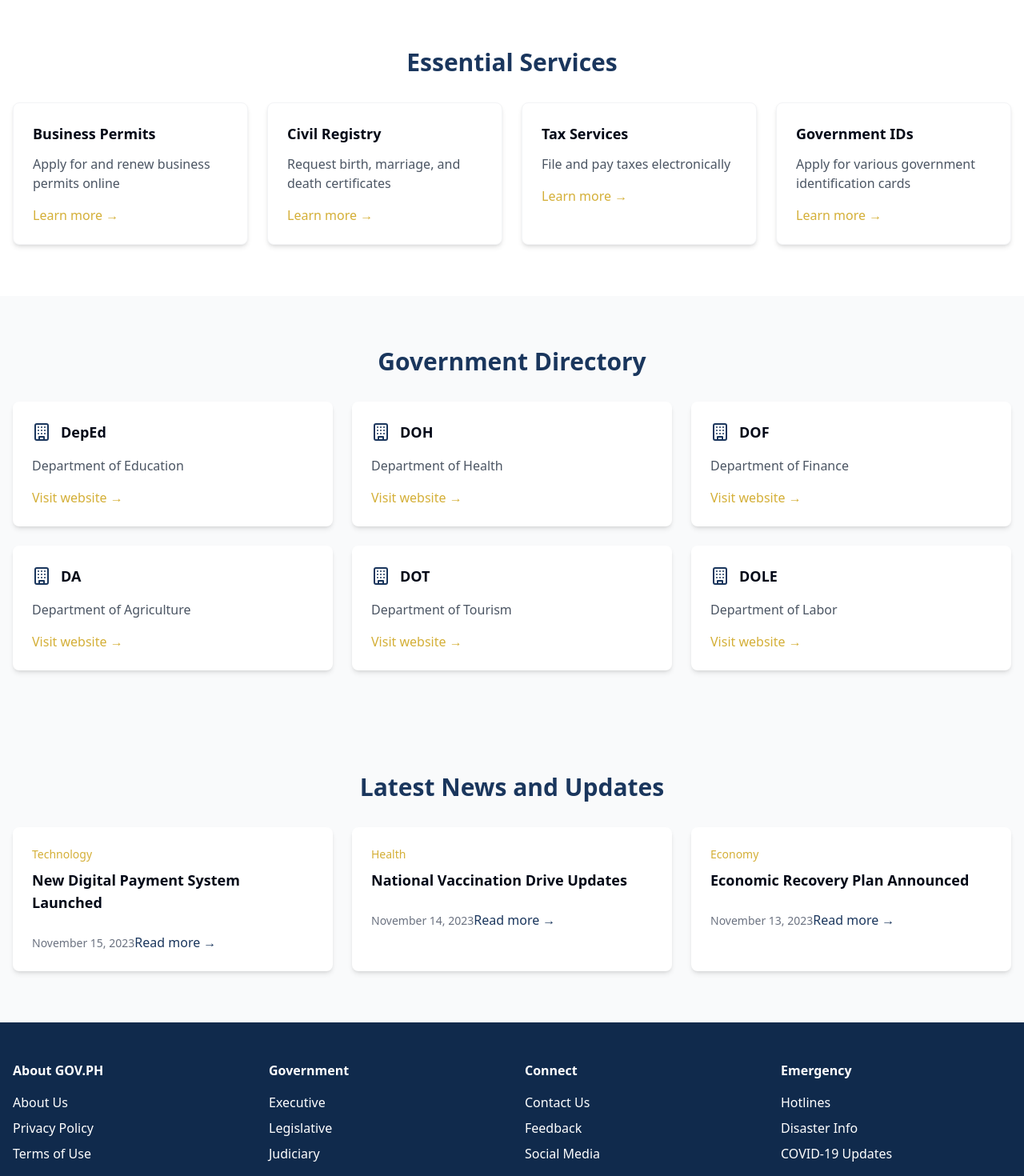
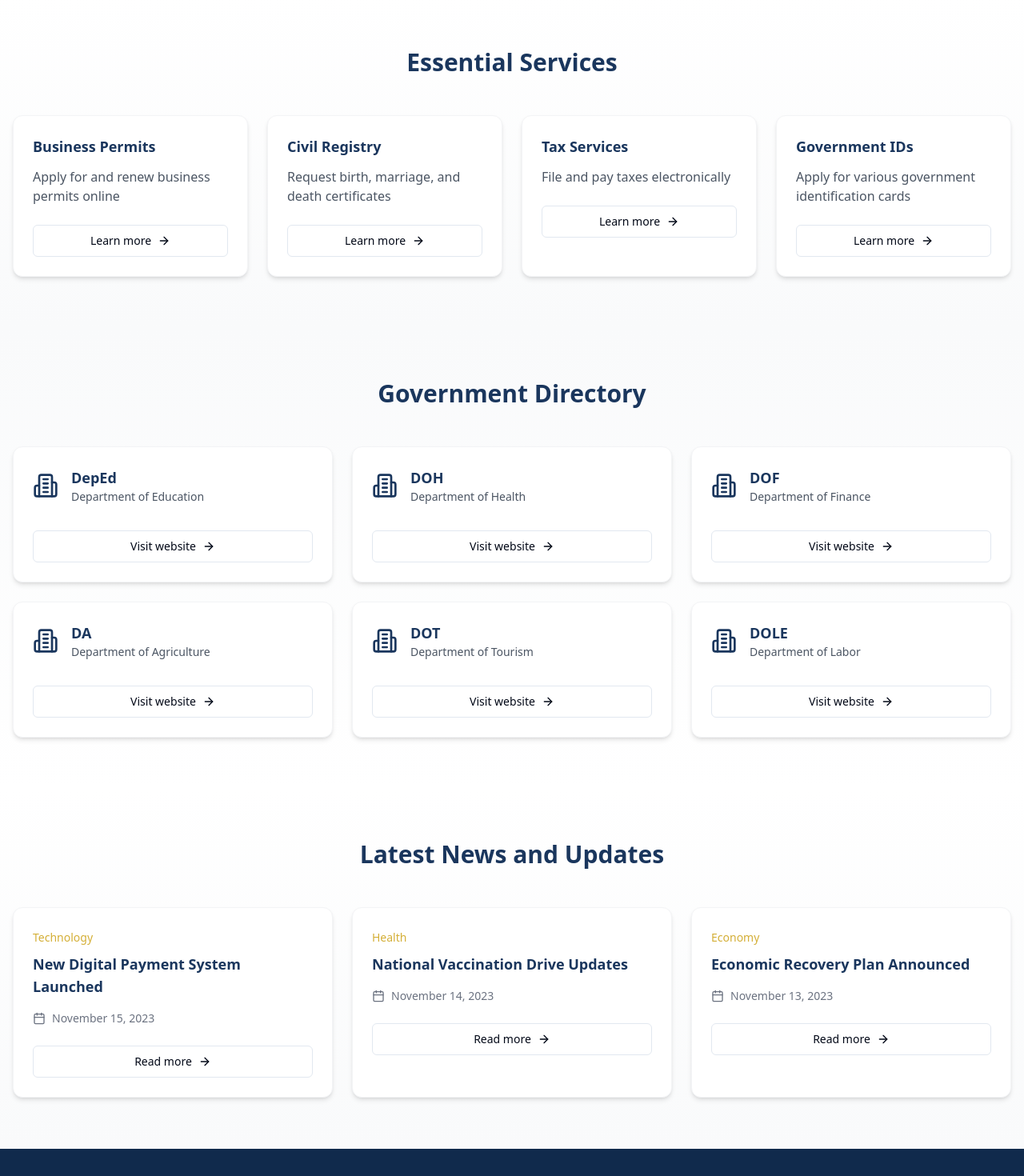
Before and after one commit to PeterJornales/Gov_ph_Jornales, a React (Vite) app: page / in a window 1280 px wide. Shown: the part 520-1990 px from the top of the page at 80% size. Built offline with nearby package versions, Linux system fonts and the light colour scheme.

Commit message:
Update button designs
Revamp the design of all interactive buttons across the application for a consistent and modern look.
[skip gpt_engineer]

```diff
--- a/src/components/Directory.tsx
+++ b/src/components/Directory.tsx
@@ -1,4 +1,5 @@
-import { Building } from "lucide-react";
+import { Building2, ArrowRight } from "lucide-react";
+import { Button } from "./ui/button";
 
 const departments = [
   { name: "Department of Education", abbr: "DepEd" },
@@ -11,9 +12,9 @@ const departments = [
 
 const Directory = () => {
   return (
-    <section id="directory" className="py-16 bg-gray-50">
+    <section id="directory" className="py-16 bg-gradient-to-b from-gray-50 to-white">
       <div className="container mx-auto px-4">
-        <h2 className="text-3xl font-bold text-primary mb-8 text-center">
+        <h2 className="text-3xl font-bold text-primary mb-12 text-center">
           Government Directory
         </h2>
 
@@ -21,19 +22,22 @@ const Directory = () => {
           {departments.map((dept) => (
             <div
               key={dept.abbr}
-              className="bg-white p-6 rounded-lg shadow-md hover:shadow-lg transition-shadow"
+              className="bg-white p-6 rounded-xl shadow-md hover:shadow-lg transition-all duration-300 transform hover:-translate-y-1 border border-gray-100"
             >
               <div className="flex items-center mb-4">
-                <Building className="h-6 w-6 text-primary mr-3" />
-                <h3 className="font-semibold text-lg">{dept.abbr}</h3>
+                <Building2 className="h-8 w-8 text-ph-blue" />
+                <div className="ml-4">
+                  <h3 className="font-semibold text-lg text-primary">{dept.abbr}</h3>
+                  <p className="text-gray-600 text-sm">{dept.name}</p>
+                </div>
               </div>
-              <p className="text-gray-600">{dept.name}</p>
-              <a
-                href="#"
-                className="mt-4 inline-block text-accent hover:text-accent-dark transition-colors"
+              <Button
+                variant="outline"
+                className="w-full mt-4 group hover:bg-primary hover:text-white transition-colors duration-300"
               >
-                Visit website →
-              </a>
+                Visit website
+                <ArrowRight className="h-4 w-4 ml-2 group-hover:translate-x-1 transition-transform" />
+              </Button>
             </div>
           ))}
         </div>
--- a/src/components/News.tsx
+++ b/src/components/News.tsx
@@ -1,47 +1,52 @@
+import { ArrowRight, Calendar } from "lucide-react";
+import { Button } from "./ui/button";
+
 const news = [
   {
+    category: "Technology",
     title: "New Digital Payment System Launched",
     date: "November 15, 2023",
-    category: "Technology",
   },
   {
+    category: "Health",
     title: "National Vaccination Drive Updates",
     date: "November 14, 2023",
-    category: "Health",
   },
   {
+    category: "Economy",
     title: "Economic Recovery Plan Announced",
     date: "November 13, 2023",
-    category: "Economy",
   },
 ];
 
 const News = () => {
   return (
-    <section id="news" className="py-16 bg-gray-50">
+    <section className="py-16 bg-gradient-to-b from-white to-gray-50">
       <div className="container mx-auto px-4">
-        <h2 className="text-3xl font-bold text-primary mb-8 text-center">
+        <h2 className="text-3xl font-bold text-primary mb-12 text-center">
           Latest News and Updates
         </h2>
 
-        <div className="grid md:grid-cols-3 gap-6">
+        <div className="grid md:grid-cols-2 lg:grid-cols-3 gap-6">
           {news.map((item) => (
-            <article
+            <div
               key={item.title}
-              className="bg-white rounded-lg overflow-hidden shadow-md hover:shadow-lg transition-shadow"
+              className="bg-white p-6 rounded-xl shadow-md hover:shadow-lg transition-all duration-300 transform hover:-translate-y-1 border border-gray-100"
             >
-              <div className="p-6">
-                <div className="text-sm text-accent mb-2">{item.category}</div>
-                <h3 className="font-semibold text-lg mb-2">{item.title}</h3>
-                <time className="text-sm text-gray-500">{item.date}</time>
-                <a
-                  href="#"
-                  className="mt-4 inline-block text-primary hover:text-primary-dark transition-colors"
-                >
-                  Read more →
-                </a>
+              <span className="text-accent text-sm font-medium">{item.category}</span>
+              <h3 className="font-semibold text-lg mt-2 mb-4 text-primary">{item.title}</h3>
+              <div className="flex items-center text-gray-500 text-sm mb-6">
+                <Calendar className="h-4 w-4 mr-2" />
+                {item.date}
               </div>
-            </article>
+              <Button
+                variant="outline"
+                className="w-full group hover:bg-primary hover:text-white transition-colors duration-300"
+              >
+                Read more
+                <ArrowRight className="h-4 w-4 ml-2 group-hover:translate-x-1 transition-transform" />
+              </Button>
+            </div>
           ))}
         </div>
       </div>
--- a/src/components/Services.tsx
+++ b/src/components/Services.tsx
@@ -1,3 +1,6 @@
+import { ArrowRight } from "lucide-react";
+import { Button } from "./ui/button";
+
 const services = [
   {
     title: "Business Permits",
@@ -19,9 +22,9 @@ const services = [
 
 const Services = () => {
   return (
-    <section id="services" className="py-16">
+    <section id="services" className="py-16 bg-gradient-to-b from-white to-gray-50">
       <div className="container mx-auto px-4">
-        <h2 className="text-3xl font-bold text-primary mb-8 text-center">
+        <h2 className="text-3xl font-bold text-primary mb-12 text-center">
           Essential Services
         </h2>
 
@@ -29,13 +32,17 @@ const Services = () => {
           {services.map((service) => (
             <div
               key={service.title}
-              className="bg-white p-6 rounded-lg shadow-md hover:shadow-lg transition-shadow border border-gray-100"
+              className="bg-white p-6 rounded-xl shadow-md hover:shadow-lg transition-all duration-300 transform hover:-translate-y-1 border border-gray-100"
             >
-              <h3 className="font-semibold text-lg mb-3">{service.title}</h3>
-              <p className="text-gray-600 mb-4">{service.description}</p>
-              <button className="text-accent hover:text-accent-dark transition-colors">
-                Learn more →
-              </button>
+              <h3 className="font-semibold text-lg mb-3 text-primary">{service.title}</h3>
+              <p className="text-gray-600 mb-6">{service.description}</p>
+              <Button
+                variant="outline"
+                className="w-full group hover:bg-primary hover:text-white transition-colors duration-300"
+              >
+                Learn more
+                <ArrowRight className="h-4 w-4 ml-2 group-hover:translate-x-1 transition-transform" />
+              </Button>
             </div>
           ))}
         </div>
```
